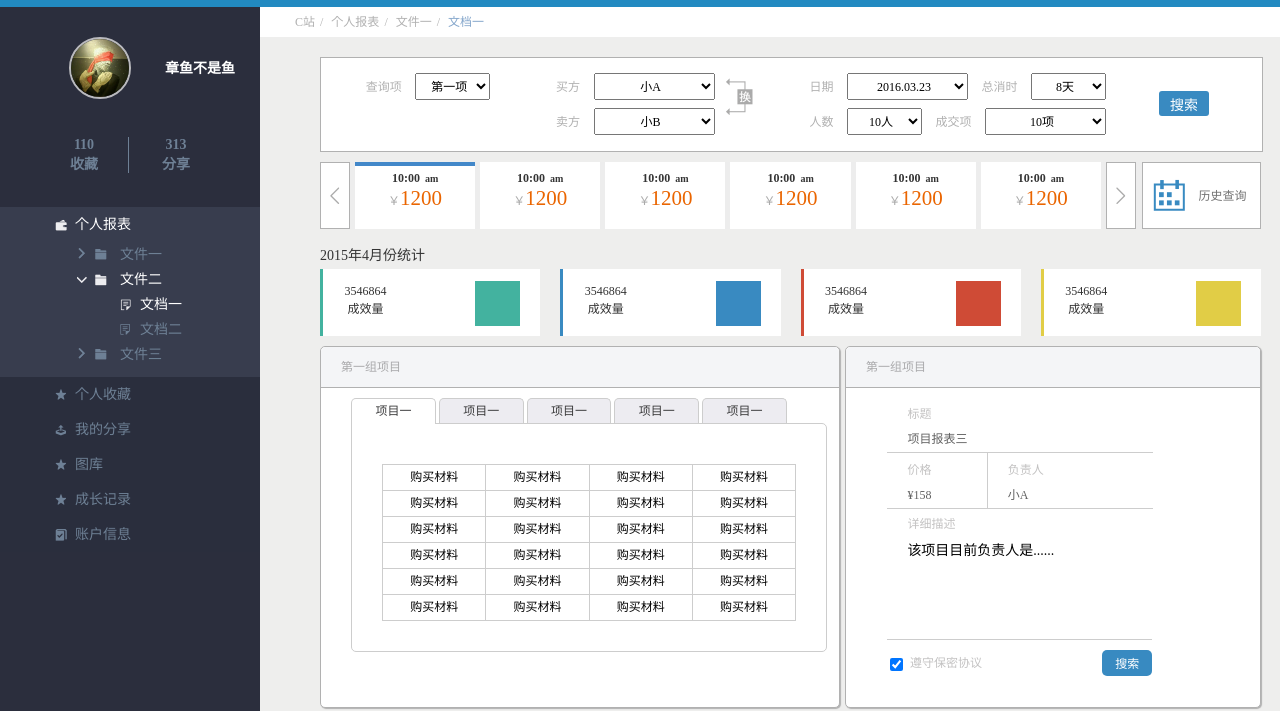
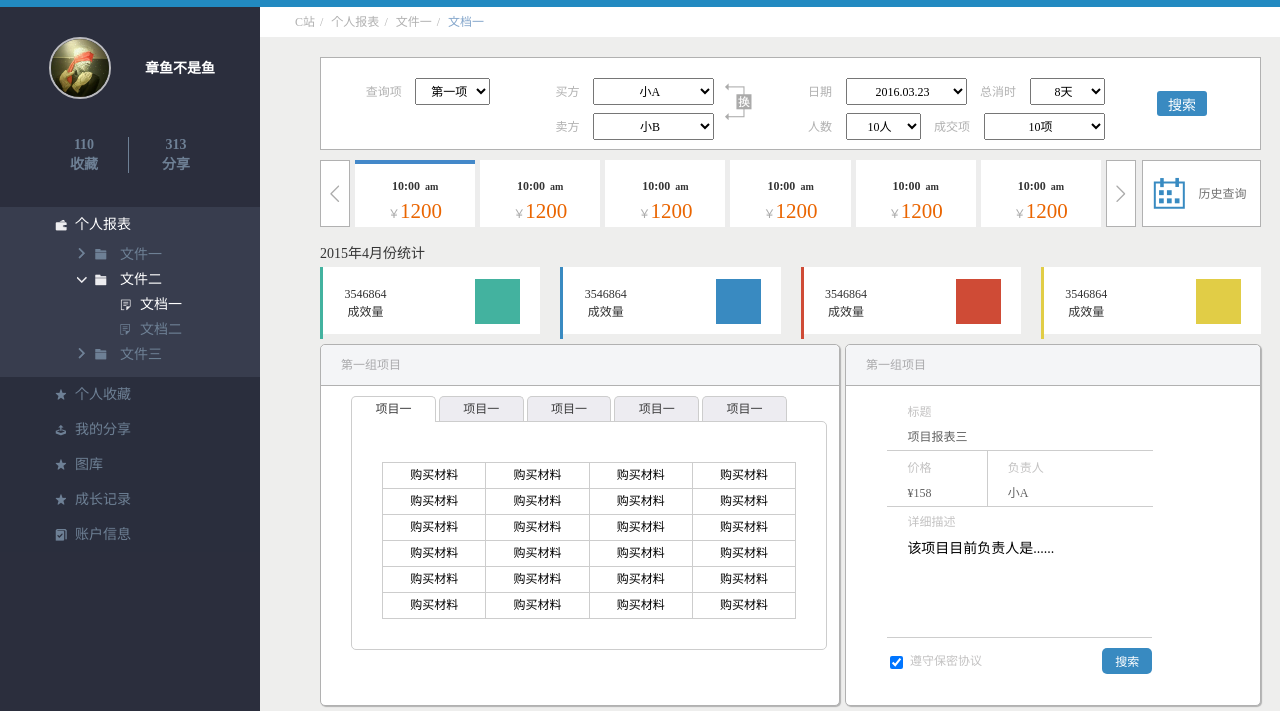
Before and after one commit to yuhaihua200/BaiduIFE-Stage-1, a plain HTML site: page task_9/index.html in a window 1280 px wide. Shown: the part 51-762 px from the top of the page. Drawn offline with Linux system fonts and the light colour scheme.

Commit message:
修复 css

```diff
--- a/task_9/css/css.css
+++ b/task_9/css/css.css
@@ -121,7 +121,7 @@ span {
 	width: 200px;
 	height: 100px;
 	text-align: center;
-	margin: 30px 0 0 35px;
+	margin: 30px 0 0 15px;
 }
 
 .top_img img {
@@ -332,7 +332,9 @@ span {
 	background: #FFF;
 	margin-bottom: 10px;
 	position: relative;
+	padding-top: 5px;
 	min-width: 941px;
+	box-sizing: border-box;
 }
 
 .inquire li {
@@ -398,8 +400,6 @@ span {
 	width: 25%;
 	position: relative;
 }
-
-.ip_li_2 div {}
 
 .ip_li_2 select,
 .ip_ct_1 {
@@ -507,7 +507,7 @@ span {
 .rollbar h1 {
 	font-size: 12px;
 	color: #343434;
-	padding-top: 5px;
+	padding-top: 15px;
 }
 
 .rollbar h1 span {
@@ -519,6 +519,7 @@ span {
 	font-size: 21px;
 	color: #EA6500;
 	font-weight: 500;
+	margin-top: 5px;
 }
 
 .rollbar h2 span {
@@ -600,7 +601,7 @@ span {
 	width: 55px;
 	float: left;
 	height: 37px;
-	padding: 15px 0 15px 15px;
+	padding: 20px 0 15px 15px;
 }
 
 .st_li_1 h1 {
@@ -860,13 +861,13 @@ span {
 	float: left;
 	width: 14%;
 	font-size: 12px;
+	line-height: 20px;
 }
 
 .ti_table {
 	width: 93%;
 	margin-top: 10px;
 	height: auto;
-	/*border-collapse: collapse;*/
 }
 
 .ti_table p,
```
